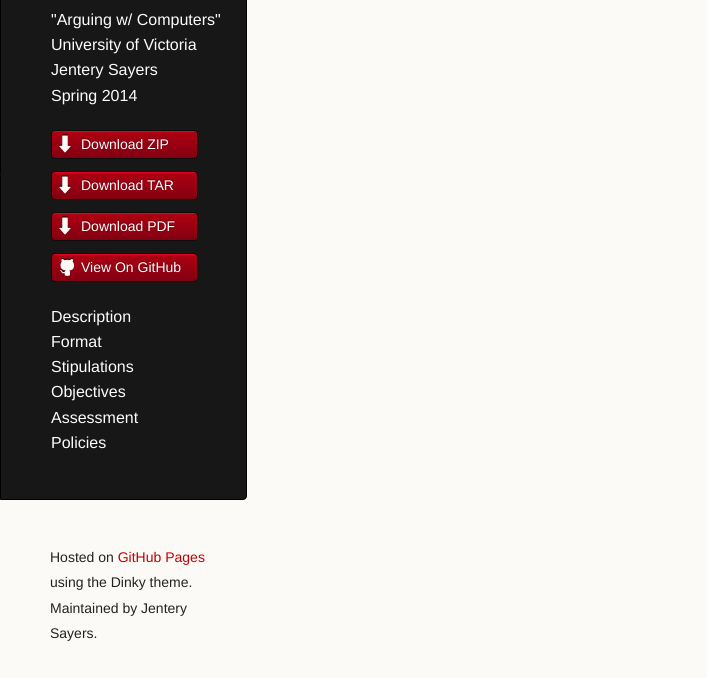
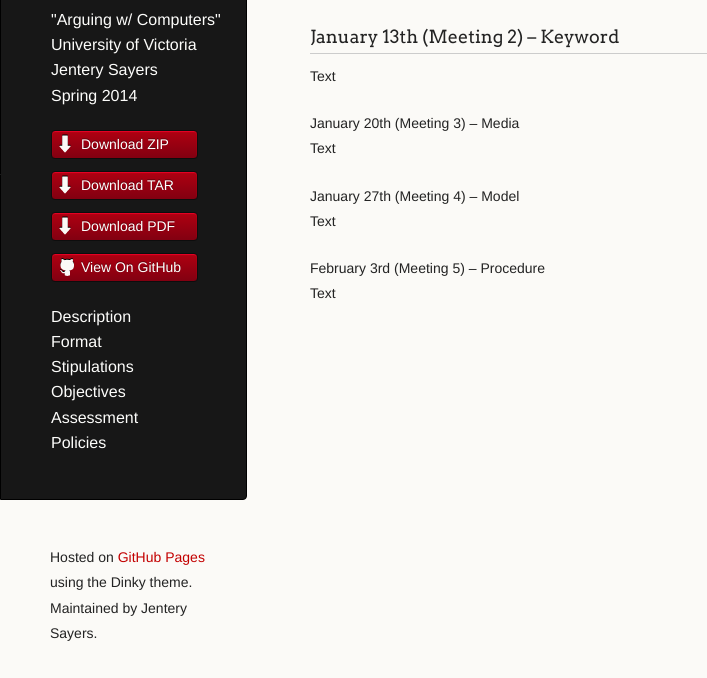
Before and after one commit to uvicmakerlab/507, a plain HTML site: page index.html in a window 1280 px wide. Shown: the part 122-800 px from the top of the page, without its empty margins (0-707 px from the left). Drawn offline with Linux system fonts and the light colour scheme.

Commit message:
Update index.html

```diff
--- a/index.html
+++ b/index.html
@@ -35,6 +35,22 @@
 <a name="week1" class="anchor" href="#week1"><span class="octicon octicon-link"></span></a>January 6th (Meeting 1) – Introduction</h3>
 
 <p>Text</p>
+	  <h3>
+<a name="week2" class="anchor" href="#week2"><span class="octicon octicon-link"></span></a>January 13th (Meeting 2) – Keyword</h3>
+
+<p>Text</p>
+
+<a name="week3" class="anchor" href="#week3"><span class="octicon octicon-link"></span></a>January 20th (Meeting 3) – Media</h3>
+
+<p>Text</p>
+
+<a name="week4" class="anchor" href="#week4"><span class="octicon octicon-link"></span></a>January 27th (Meeting 4) – Model</h3>
+
+<p>Text</p>
+
+<a name="week5" class="anchor" href="#week5"><span class="octicon octicon-link"></span></a>February 3rd (Meeting 5) – Procedure</h3>
+
+<p>Text</p>
 
 </section>
       <footer>
```
